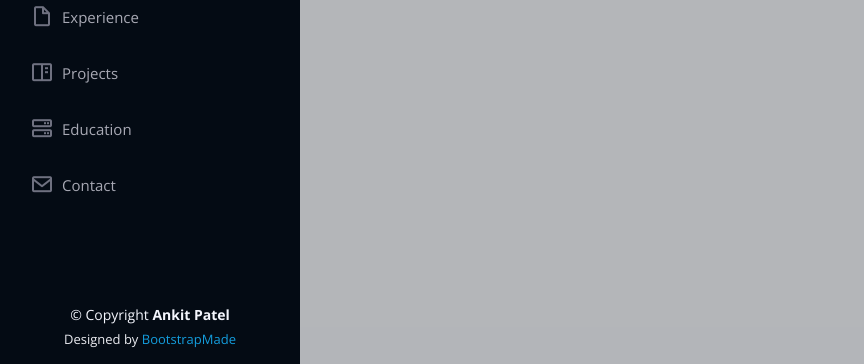
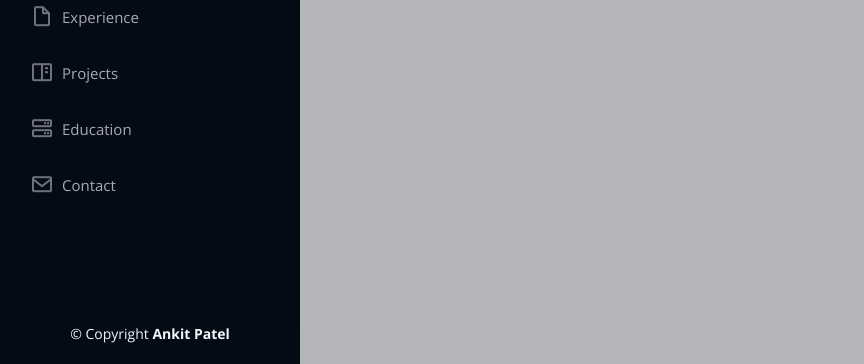
Before and after one commit to ankitpatel710/ankitpatel710.github.io, a plain HTML site: page index.html in a window 1280 px wide. Shown: the part 436-800 px from the top of the page, without its empty margins (0-864 px from the left). Drawn offline with nearby package versions, Linux system fonts and the light colour scheme.

Commit message:
Update index.html

```diff
--- a/index.html
+++ b/index.html
@@ -186,7 +186,8 @@
 
         <div class="section-title">
           <h2>Technical Skills</h2>
-          <p>    <ul class="fa-ul mb-0">
+          <p>
+            <ul class="fa-ul mb-0">
             <li>
               <i class="fa-li fa fa-check"></i>
               Experienced in Network and System Installation, Configuration, Maintenance and Troubleshooting
@@ -211,7 +212,7 @@
               <i class="fa-li fa fa-check"></i>
               Practical understanding of ACL, DHCP, NAT, HSRP and VPN Configuration
             </li>
-      <li>
+            <li>
               <i class="fa-li fa fa-check"></i>
              Experience working with LAN Switching, Routing, WAN, VoIP, Wireless technologies
             </li>
@@ -648,7 +649,7 @@ Administration
         <!-- You can delete the links only if you purchased the pro version. -->
         <!-- Licensing information: https://bootstrapmade.com/license/ -->
         <!-- Purchase the pro version with working PHP/AJAX contact form: https://bootstrapmade.com/iportfolio-bootstrap-portfolio-websites-template/ -->
-        Designed by <a href="https://bootstrapmade.com/">BootstrapMade</a>
+        <!--Designed by <a href="https://bootstrapmade.com/">BootstrapMade</a>-->
       </div>
     </div>
   </footer><!-- End  Footer -->
```
